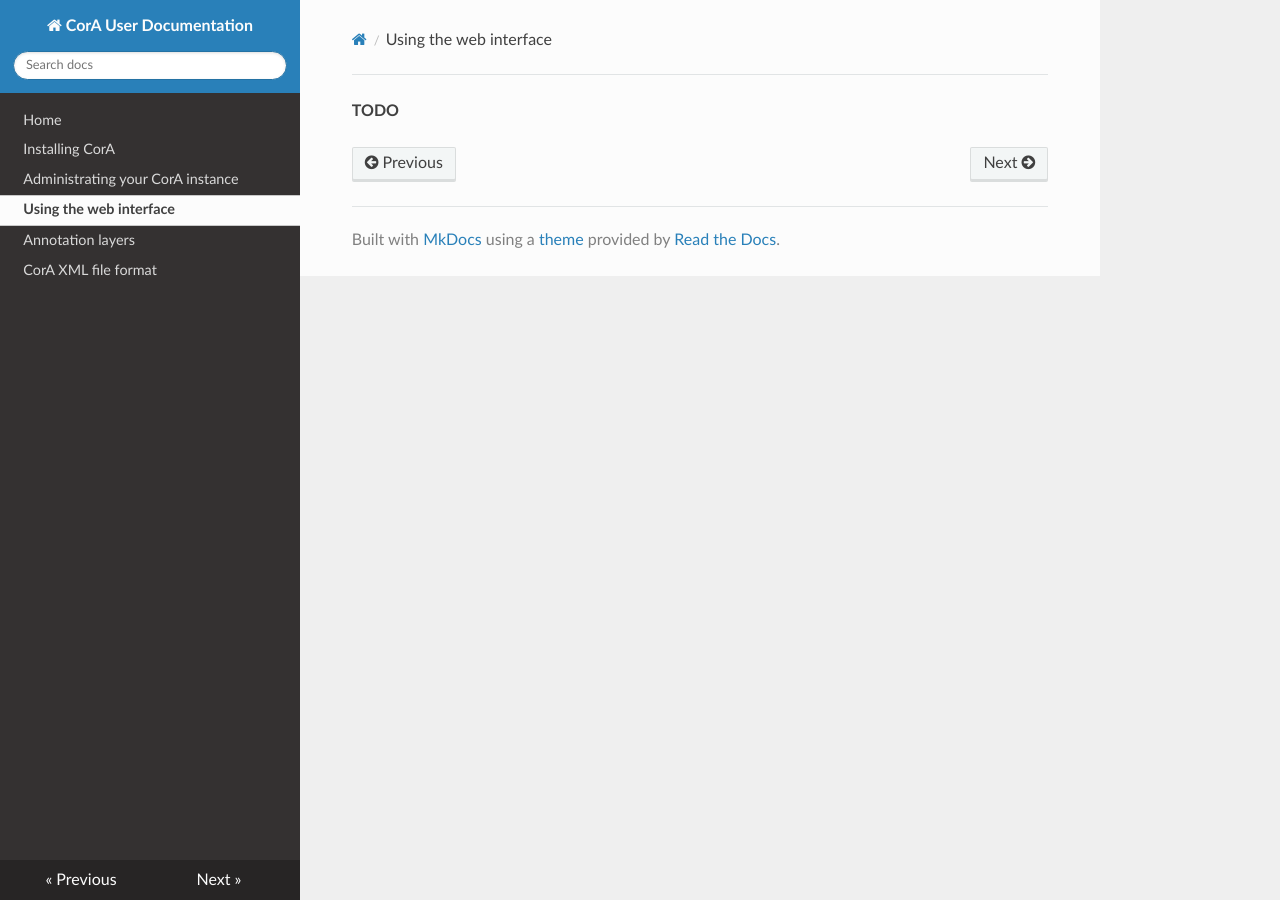
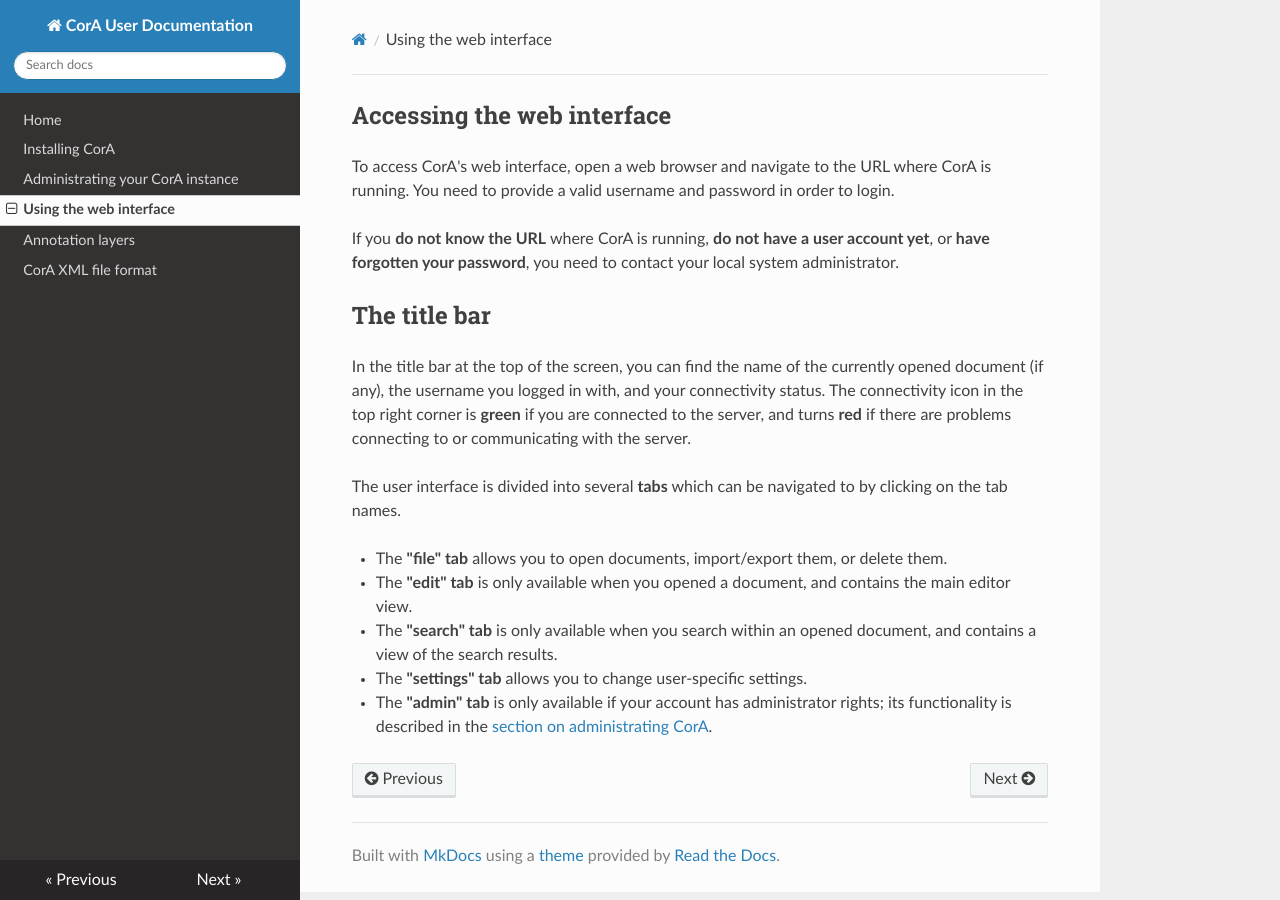
Before and after one commit to comphist/cora, an MkDocs documentation site: the page built from doc/mkdocs/docs/using.md, in a window 1280 px wide. Built offline with MkDocs 1.6.1, drawn with Linux system fonts in a browser that asks for light colours; nearby versions of some CDN libraries; old or Windows-style settings are respelled for this version of MkDocs.

Commit message:
Docs: some minor additions

```diff
--- a/doc/mkdocs/docs/using.md
+++ b/doc/mkdocs/docs/using.md
@@ -1 +1,34 @@
-**TODO**
+## Accessing the web interface
+
+To access CorA's web interface, open a web browser and navigate to the URL where
+CorA is running.  You need to provide a valid username and password in order to login.
+
+If you **do not know the URL** where CorA is running, **do not have a user
+account yet**, or **have forgotten your password**, you need to contact your
+local system administrator.
+
+## The title bar
+
+In the title bar at the top of the screen, you can find the name of the
+currently opened document (if any), the username you logged in with, and your
+connectivity status.  The connectivity icon in the top right corner is **green**
+if you are connected to the server, and turns **red** if there are problems
+connecting to or communicating with the server.
+
+The user interface is divided into several **tabs** which can be navigated to by
+clicking on the tab names.
+
++ The **"file" tab** allows you to open documents, import/export them, or delete
+  them.
+
++ The **"edit" tab** is only available when you opened a document, and contains
+  the main editor view.
+
++ The **"search" tab** is only available when you search within an opened
+  document, and contains a view of the search results.
+
++ The **"settings" tab** allows you to change user-specific settings.
+
++ The **"admin" tab** is only available if your account has administrator
+  rights; its functionality is described in the
+  [section on administrating CorA](admin.md).
```
Also changed, not shown: doc/mkdocs/docs/index.md (+6 -3 lines).
